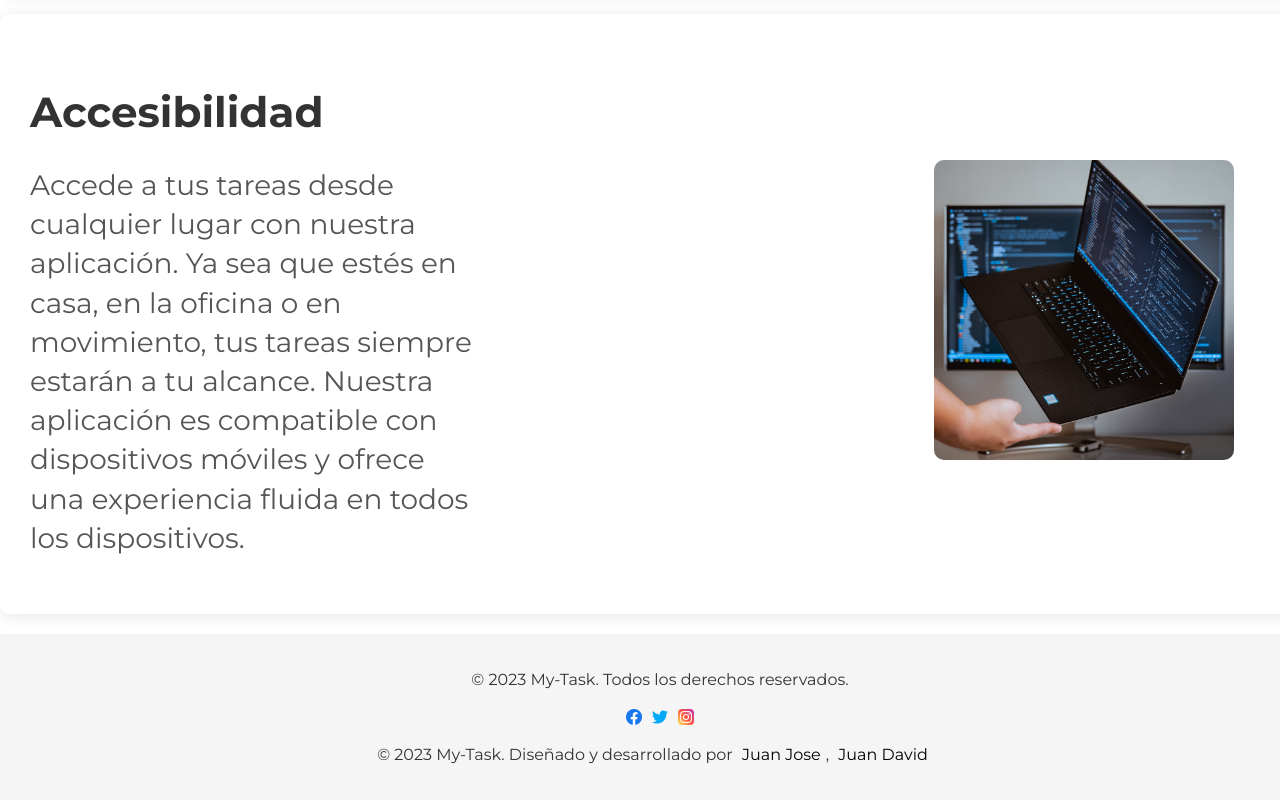
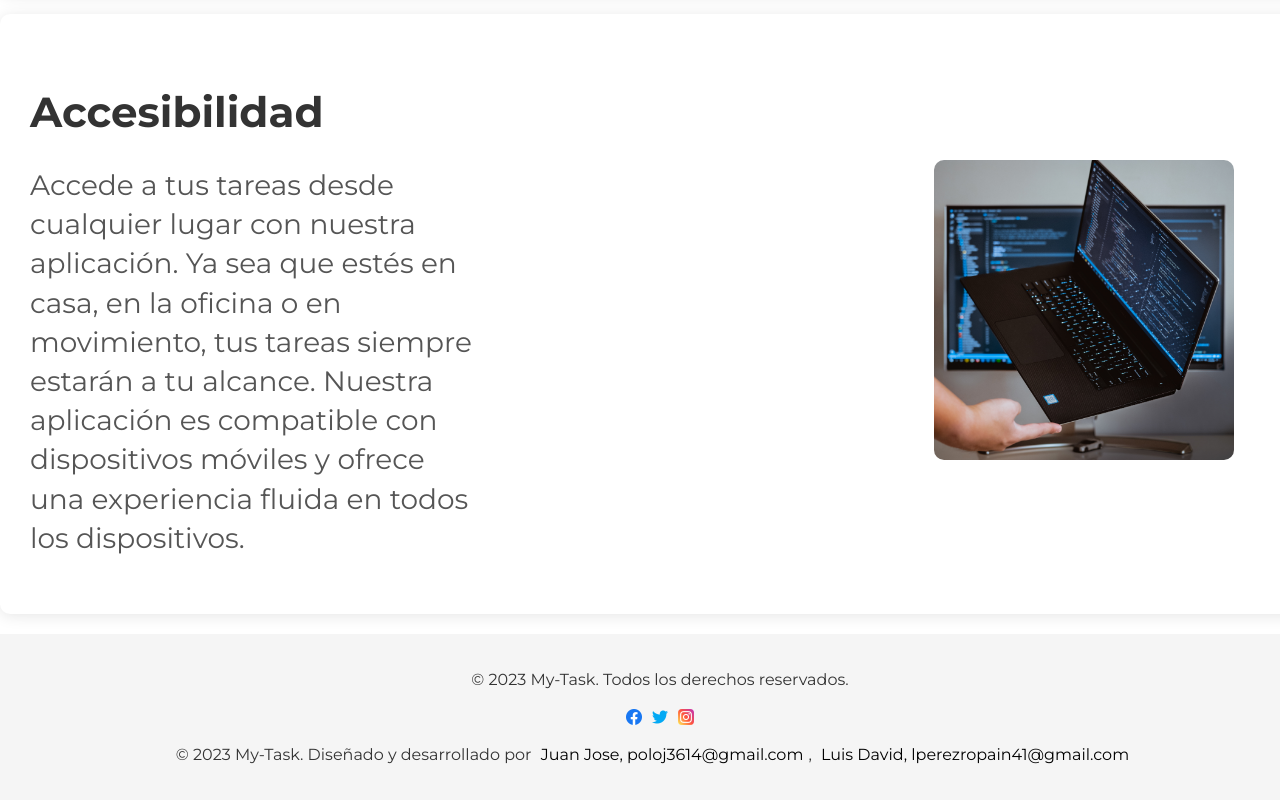
Before and after one commit to JuanJosePl/My-Task, a React (Vite) app: page / in a window 1280 px wide. Shown: the part 1936-2736 px from the top of the page. Built offline with nearby package versions, Linux system fonts and the light colour scheme.

Commit message:
Nombres y correos agregados en el footer

```diff
--- a/src/view/components/Footer/Footer.jsx
+++ b/src/view/components/Footer/Footer.jsx
@@ -25,7 +25,7 @@ function Footer() {
         </a>
         <p className="footer__social-icon footer__copyright">
           &copy; 2023 My-Task. Diseñado y desarrollado por{" "}
-          <a href="URL_DEL_CREADOR">Juan Jose</a>, <a href="URL_CREADOR">Juan David</a>
+          <a href="URL_DEL_CREADOR">Juan Jose, poloj3614@gmail.com</a>, <a href="URL_CREADOR">Luis David, lperezropain41@gmail.com</a>
         </p>
       </div>
     </footer>
```
